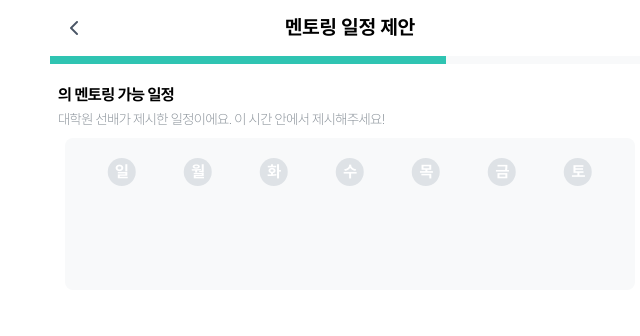
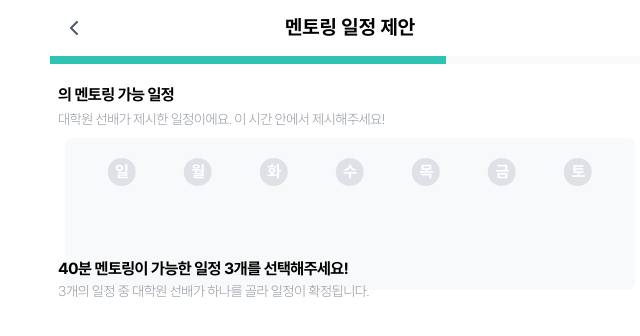
Before and after one commit to WE-ARE-RACCOONS/postgraduate-front, a Next.js app: page /mentoring-apply/1/schedule in a window 1280 px wide. Shown: the top 336 px of the page, without its empty margins (290-930 px from the left). Built offline with nearby package versions, Linux system fonts and the light colour scheme.

Commit message:
RAC-252 feat: 멘토링 가능 일정 길이에 따라 아래 요소 위치 자동 계산

```diff
--- a/src/app/mentoring-apply/[seniorId]/schedule/page.tsx
+++ b/src/app/mentoring-apply/[seniorId]/schedule/page.tsx
@@ -4,6 +4,7 @@ import TimeListBox from "@/components/Box/TimeListBox";
 import BackHeader from "@/components/Header/BackHeader";
 import { MENTORING_SCHEDULE } from "@/constants/form/cMentoringApply";
 import useAuth from "@/hooks/useAuth";
+import { TimeObj } from "@/types/scheduler/scheduler";
 import axios from "axios";
 import { usePathname } from "next/navigation";
 import { useEffect, useState } from "react";
@@ -38,7 +39,7 @@ function MentoringApplySchedulePage() {
   }, []);
 
   return(
-    <MASContainer>
+    <MASContainer $timeArr={timeArr}>
       <BackHeader headerText="멘토링 일정 제안" />
       <ProgressBar activeNum={1} />
       <div id="senior-schedule-title-wrapper">
@@ -50,11 +51,17 @@ function MentoringApplySchedulePage() {
       <div id="time-list-box-wrapper">
         <TimeListBox timeArr={timeArr} />
       </div>
+      <div id="senior-select-title-wrapper">
+        <MASTitle>{MENTORING_SCHEDULE.selectTitle}</MASTitle>
+      </div>
+      <div id="senior-select-subtitle-wrapper">
+        <MASSubtitle>{MENTORING_SCHEDULE.selectSubtitle}</MASSubtitle>
+      </div>
     </MASContainer>
   )
 }
 
-const MASContainer = styled.div`
+const MASContainer = styled.div<{ $timeArr: Array<TimeObj> }>`
   width: inherit;
   height: 100%;
   position: relative;
@@ -84,6 +91,18 @@ const MASContainer = styled.div`
     left: 50%;
     transform: translateX(-50%);
   }
+
+  #senior-select-title-wrapper {
+    position: absolute;
+    top: calc(${props => props.$timeArr ? `${props.$timeArr.length} * 1.5rem + 16.125rem` : '20.625rem'});
+    left: 0.5rem;
+  }
+
+  #senior-select-subtitle-wrapper {
+    position: absolute;
+    top: calc(${props => props.$timeArr ? `${props.$timeArr.length} * 1.5rem + 17.625rem` : '22.125rem'});
+    left: 0.5rem;
+  }
 `
 
 const MASTitle = styled.div`
```
